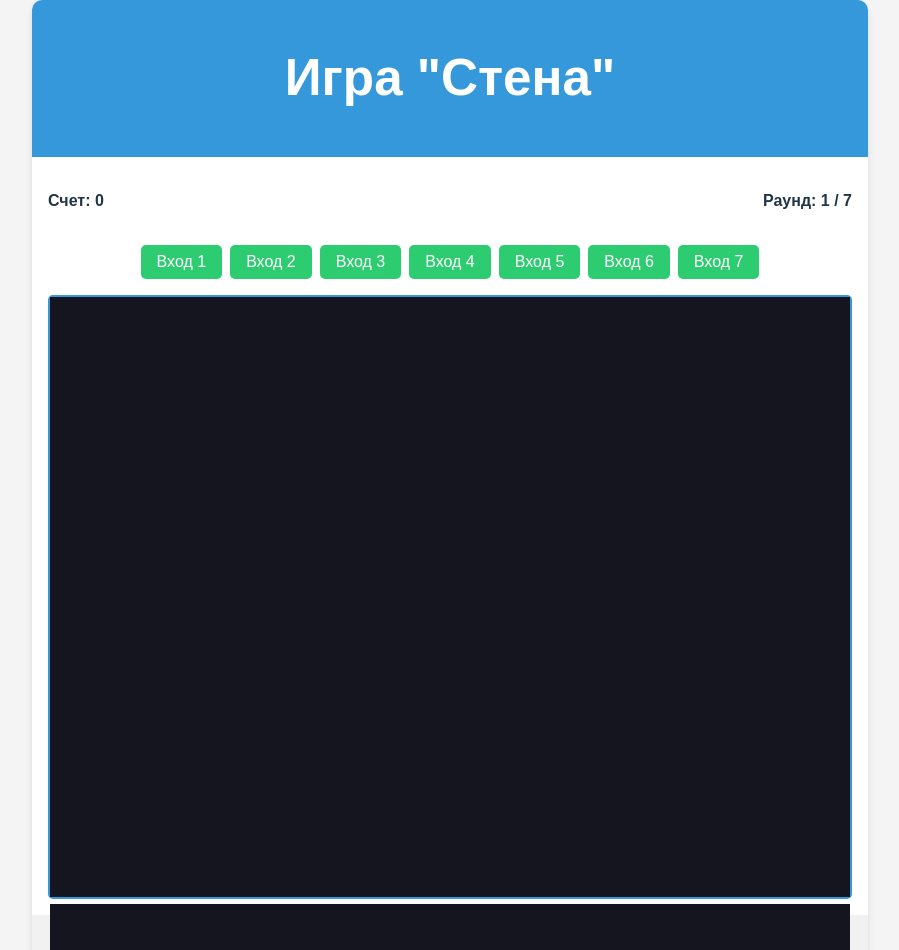
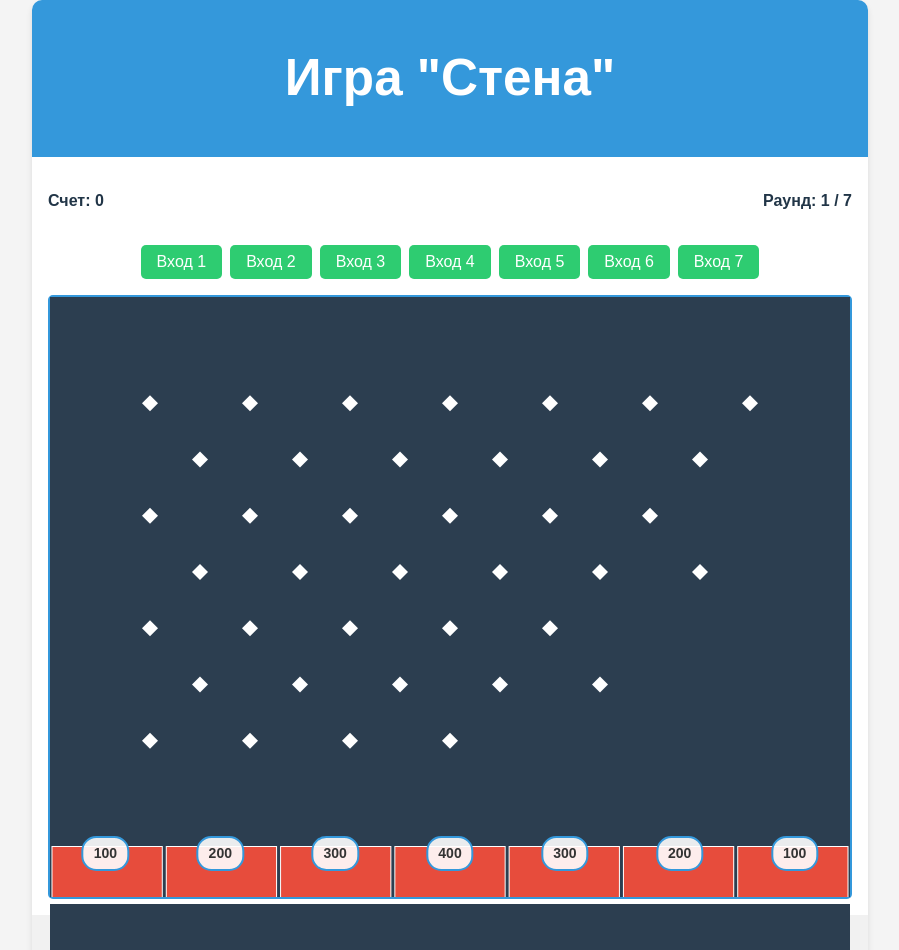
Before and after one commit to Ramzec88/wall-game, a React (Vite) app in the folder wall-game/: page / in a window 1280 px wide. Shown: the top 950 px of the page, without its empty margins (190-1089 px from the left). Built offline with nearby package versions, Linux system fonts and the light colour scheme.

Commit message:
четвертая

```diff
--- a/wall-game/src/App.css
+++ b/wall-game/src/App.css
@@ -71,11 +71,39 @@ main {
   cursor: not-allowed;
 }
 
+.game-board-container {
+  position: relative;
+  display: inline-block;
+}
+
 .game-scene {
   width: 800px;
   height: 600px;
   border: 2px solid var(--primary-color);
   border-radius: 5px;
+}
+
+.exit-labels {
+  position: absolute;
+  bottom: 20px;
+  left: 0;
+  width: 100%;
+  height: 50px;
+  display: flex;
+  align-items: center;
+  pointer-events: none;
+}
+
+.exit-label {
+  position: absolute;
+  transform: translateX(-50%);
+  background-color: rgba(255, 255, 255, 0.9);
+  color: var(--text-color);
+  padding: 5px 10px;
+  border-radius: 15px;
+  font-weight: bold;
+  font-size: 14px;
+  border: 2px solid var(--primary-color);
 }
 
 .question-modal {
--- a/wall-game/src/physics/ball.ts
+++ b/wall-game/src/physics/ball.ts
@@ -5,8 +5,10 @@ export class GameBall {
 
   constructor(x: number, y: number, radius: number = 10, color: string = '#FF0000') {
     this.ball = Matter.Bodies.circle(x, y, radius, {
-      restitution: 0.5,
-      friction: 0.1,
+      restitution: 0.7, // увеличиваем отскок
+      friction: 0.05,   // уменьшаем трение
+      frictionAir: 0.01, // добавляем сопротивление воздуха
+      density: 0.001,   // уменьшаем плотность для лучшего отскока
       render: {
         fillStyle: color
       }
--- a/wall-game/src/physics/board.ts
+++ b/wall-game/src/physics/board.ts
@@ -56,12 +56,21 @@ export class GameBoard {
     const pegs: PegConfig[] = [];
     const xSpacing = width / (cols + 1);
     const ySpacing = height / (rows + 1);
+    const startY = ySpacing + 50; // отступ сверху
 
     for (let row = 0; row < rows; row++) {
-      for (let col = 0; col < cols; col++) {
-        const x = xSpacing * (col + 1);
-        const y = ySpacing * (row + 1);
-        pegs.push({ x, y });
+      // Каждый ряд смещается на половину интервала для шахматного порядка
+      const colsInRow = cols - Math.floor(row / 2);
+      const rowOffset = (row % 2) * (xSpacing / 2);
+
+      for (let col = 0; col < colsInRow; col++) {
+        const x = xSpacing * (col + 1) + rowOffset;
+        const y = startY + ySpacing * row;
+
+        // Проверяем, что штырек не слишком близко к краям
+        if (x > 50 && x < width - 50) {
+          pegs.push({ x, y });
+        }
       }
     }
 
--- a/wall-game/src/ui/GameBoard.tsx
+++ b/wall-game/src/ui/GameBoard.tsx
@@ -7,6 +7,8 @@ import { initialQuestions } from '../data/questions';
 import { QuestionModal } from './QuestionModal';
 import { GameManager as GameManagerClass } from '../game/state';
 import { QuestionManager as QuestionManagerClass } from '../data/questions';
+import { GameBoard } from '../physics/board';
+import { GameBall } from '../physics/ball';
 
 const GAME_CONFIG: GameConfig = {
   width: 800,
@@ -32,16 +34,76 @@ export const GameBoardComponent: React.FC = () => {
   const [currentRound, setCurrentRound] = useState(1);
   const [gameOver, setGameOver] = useState(false);
   const [finalRoundMode, setFinalRoundMode] = useState(false);
+  const [ballDropping, setBallDropping] = useState(false);
 
   const sceneRef = useRef<HTMLDivElement>(null);
   const engineRef = useRef<Matter.Engine | null>(null);
   const renderRef = useRef<Matter.Render | null>(null);
+  const currentBallRef = useRef<GameBall | null>(null);
+  const exitSensorsRef = useRef<Matter.Body[]>([]);
 
   useEffect(() => {
     if (!sceneRef.current) return;
 
     const engine = Matter.Engine.create();
+    // Настраиваем гравитацию для лучшего падения
+    engine.world.gravity.y = 1;
+    engine.world.gravity.scale = 0.001;
     engineRef.current = engine;
+
+    // Создаем физическую доску с штырьками
+    const tempBoard = new GameBoard(GAME_CONFIG.width, GAME_CONFIG.height, []);
+    const pegGrid = tempBoard.generatePegGrid(GAME_CONFIG.width, GAME_CONFIG.height - 150, GAME_CONFIG.rows, GAME_CONFIG.cols);
+
+    // Создаем границы мира
+    const wallOptions: Matter.IChamferableBodyDefinition = {
+      isStatic: true,
+      render: { fillStyle: '#2E2E2E' },
+      chamfer: { radius: 0 }
+    };
+
+    Matter.World.add(engine.world, [
+      // Нижняя стена
+      Matter.Bodies.rectangle(GAME_CONFIG.width / 2, GAME_CONFIG.height + 50, GAME_CONFIG.width, 100, wallOptions),
+      // Верхняя стена
+      Matter.Bodies.rectangle(GAME_CONFIG.width / 2, -50, GAME_CONFIG.width, 100, wallOptions),
+      // Левая стена
+      Matter.Bodies.rectangle(-50, GAME_CONFIG.height / 2, 100, GAME_CONFIG.height, wallOptions),
+      // Правая стена
+      Matter.Bodies.rectangle(GAME_CONFIG.width + 50, GAME_CONFIG.height / 2, 100, GAME_CONFIG.height, wallOptions)
+    ]);
+
+    // Создаем штырьки-ромбики
+    pegGrid.forEach(peg => {
+      const pegBody = Matter.Bodies.polygon(peg.x, peg.y, 4, 8, {
+        isStatic: true,
+        render: { fillStyle: '#FFFFFF' },
+        angle: Math.PI / 4, // поворот на 45 градусов для ромба
+        chamfer: { radius: 0 }
+      });
+      Matter.World.add(engine.world, pegBody);
+    });
+
+    // Создаем выходные ячейки внизу
+    const exitWidth = GAME_CONFIG.width / GAME_CONFIG.exits.length;
+    const exitHeight = 50;
+    const exitY = GAME_CONFIG.height - exitHeight / 2;
+
+    GAME_CONFIG.exits.forEach((exit, index) => {
+      const exitX = exitWidth * index + exitWidth / 2;
+      const exitSensor = Matter.Bodies.rectangle(exitX, exitY, exitWidth - 5, exitHeight, {
+        isSensor: true,
+        isStatic: true,
+        render: {
+          fillStyle: '#e74c3c',
+          strokeStyle: '#fff',
+          lineWidth: 2
+        },
+        label: `exit-${exit.id}`
+      });
+      exitSensorsRef.current.push(exitSensor);
+      Matter.World.add(engine.world, exitSensor);
+    });
 
     const render = Matter.Render.create({
       element: sceneRef.current,
@@ -49,10 +111,40 @@ export const GameBoardComponent: React.FC = () => {
       options: {
         width: GAME_CONFIG.width,
         height: GAME_CONFIG.height,
-        wireframes: false
+        wireframes: false,
+        background: '#2c3e50',
+        showAngleIndicator: false,
+        showVelocity: false
       }
     });
     renderRef.current = render;
+
+    // Добавляем детекцию столкновений
+    Matter.Events.on(engine, 'collisionStart', (event) => {
+      event.pairs.forEach((pair) => {
+        const { bodyA, bodyB } = pair;
+
+        // Проверяем попадание шара в выходную ячейку
+        if ((bodyA.label?.startsWith('exit-') || bodyB.label?.startsWith('exit-')) &&
+            (bodyA.label === 'ball' || bodyB.label === 'ball')) {
+
+          const exitBody = bodyA.label?.startsWith('exit-') ? bodyA : bodyB;
+          const exitId = exitBody.label?.replace('exit-', '');
+
+          if (exitId && currentBallRef.current) {
+            // Убираем шар из мира
+            Matter.World.remove(engine.world, currentBallRef.current.getBody());
+            currentBallRef.current = null;
+            setBallDropping(false);
+
+            // Обновляем состояние игры
+            gameManager.getState().selectedExit = exitId;
+            const question = questionManager.getQuestionByTag('general');
+            setCurrentQuestion(question);
+          }
+        }
+      });
+    });
 
     Matter.Render.run(render);
     const runner = Matter.Runner.create();
@@ -62,13 +154,34 @@ export const GameBoardComponent: React.FC = () => {
       Matter.Render.stop(render);
       Matter.Runner.stop(runner);
       Matter.Engine.clear(engine);
+      currentBallRef.current = null;
+      exitSensorsRef.current = [];
     };
   }, []);
 
   const handleEntrySelect = (entryIndex: number) => {
-    gameManager.selectEntry(entryIndex);
-    const question = questionManager.getQuestionByTag('general');
-    setCurrentQuestion(question);
+    if (ballDropping || !engineRef.current) return;
+
+    setBallDropping(true);
+
+    // Создаем шар в выбранном входе
+    const entryWidth = GAME_CONFIG.width / GAME_CONFIG.cols;
+    const entryX = entryWidth * entryIndex + entryWidth / 2;
+    const entryY = 50;
+
+    const ball = new GameBall(entryX, entryY, 8, '#f39c12');
+    ball.getBody().label = 'ball';
+    currentBallRef.current = ball;
+
+    // Добавляем шар в мир
+    Matter.World.add(engineRef.current.world, ball.getBody());
+
+    // Запускаем шар с небольшой случайной силой для непредсказуемости
+    const randomX = (Math.random() - 0.5) * 0.0005; // больше случайности по X
+    const baseY = 0.002; // больше начальная сила вниз
+    const randomY = baseY + (Math.random() - 0.5) * 0.0003; // небольшая вариация по Y
+
+    Matter.Body.applyForce(ball.getBody(), ball.getBody().position, { x: randomX, y: randomY });
   };
 
   const handleQuestionAnswer = (isCorrect: boolean) => {
@@ -97,7 +210,7 @@ export const GameBoardComponent: React.FC = () => {
       <button
         key={index}
         onClick={() => handleEntrySelect(index)}
-        disabled={currentQuestion !== null || gameOver || finalRoundMode}
+        disabled={currentQuestion !== null || gameOver || finalRoundMode || ballDropping}
       >
         Вход {index + 1}
       </button>
@@ -125,7 +238,18 @@ export const GameBoardComponent: React.FC = () => {
           <div className="entry-buttons">
             {renderEntryButtons()}
           </div>
-          <div ref={sceneRef} className="game-scene" />
+          <div className="game-board-container">
+            <div ref={sceneRef} className="game-scene" />
+            <div className="exit-labels">
+              {GAME_CONFIG.exits.map((exit, index) => (
+                <div key={exit.id} className="exit-label" style={{
+                  left: `${(100 / GAME_CONFIG.exits.length) * index + (100 / GAME_CONFIG.exits.length) / 2}%`
+                }}>
+                  {exit.points}
+                </div>
+              ))}
+            </div>
+          </div>
           {currentQuestion && (
             <QuestionModal
               question={currentQuestion}
```
